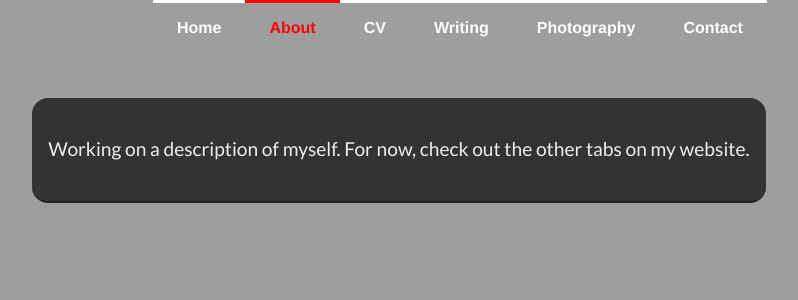
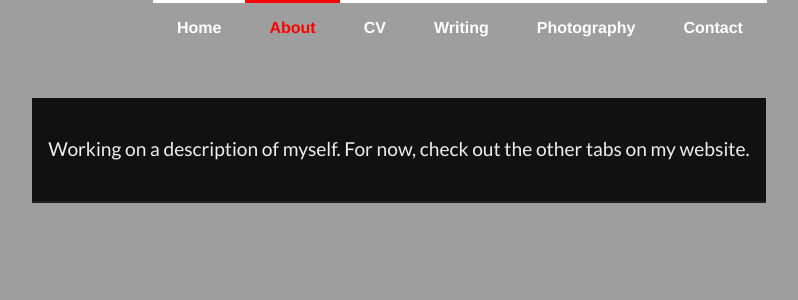
Before and after one commit to raintsong/raintsong.github.io, a Jekyll site: the page built from about/index.html, in a window 1280 px wide. Shown: the top 300 px of the page, without its empty margins (179-977 px from the left). Built offline with Jekyll 4.4.1, drawn with Linux system fonts in a browser that asks for light colours.

Commit message:
Update main.scss

```diff
--- a/_sass/main.scss
+++ b/_sass/main.scss
@@ -158,9 +158,9 @@ h1 a, h2 a {
 .blurb {
 }
 .blurb-darkener {
-    background-color: #333;
+    background-color: #111;
     padding: 1em;
-    border-radius: 1em;
+    border-radius: 0em;
     border-bottom: 2px solid #222;
 }
 .blurb-darkener:hover {
```
